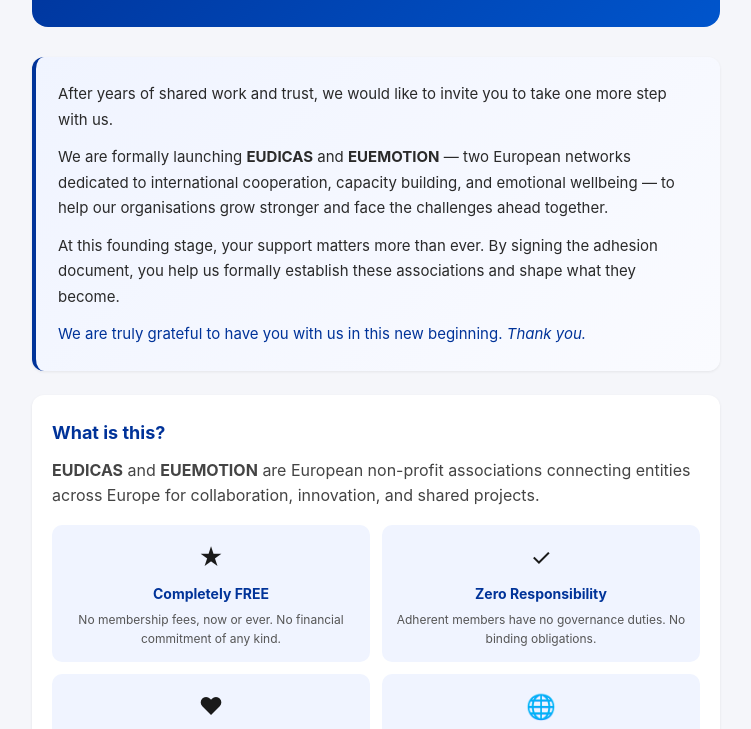
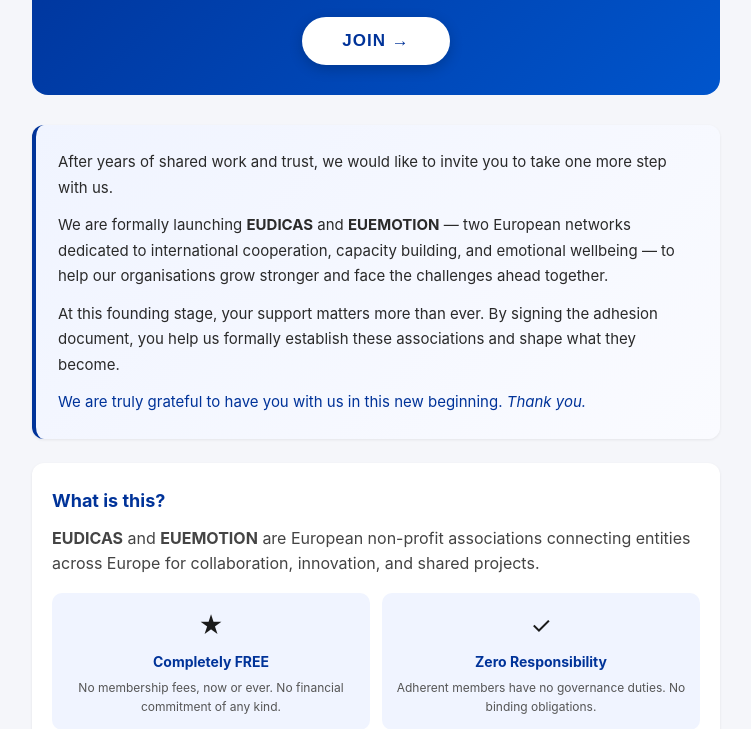
Before and after one commit to ongpasos-droid/firmar-documentos-ongs-europeas, a website: page public/index.html in a window 1280 px wide. Shown: the part 139-868 px from the top of the page, without its empty margins (264-1015 px from the left). Drawn offline with Linux system fonts and the light colour scheme.

Commit message:
feat: add JOIN button in hero header — starts directly with EUEMOTION

```diff
--- a/public/css/style.css
+++ b/public/css/style.css
@@ -35,6 +35,24 @@
 .hero-sub {
   font-size: 16px;
   opacity: 0.9;
+}
+.btn-join-hero {
+  margin-top: 20px;
+  padding: 14px 40px;
+  font-size: 17px;
+  font-weight: 700;
+  letter-spacing: 1px;
+  background: white;
+  color: #003399;
+  border: none;
+  border-radius: 50px;
+  cursor: pointer;
+  box-shadow: 0 4px 14px rgba(0,0,0,0.2);
+  transition: transform 0.15s, box-shadow 0.15s;
+}
+.btn-join-hero:hover {
+  transform: translateY(-2px);
+  box-shadow: 0 6px 20px rgba(0,0,0,0.25);
 }
 
 /* ===== INTRO LETTER ===== */
--- a/public/index.html
+++ b/public/index.html
@@ -14,6 +14,7 @@
       <header class="hero">
         <h1>Join the European Network</h1>
         <p class="hero-sub">Sign your adhesion document in 2 minutes</p>
+        <button class="btn-join-hero" onclick="selectAssociation('euemotion')">JOIN &rarr;</button>
       </header>
 
       <!-- Personal message -->
```
